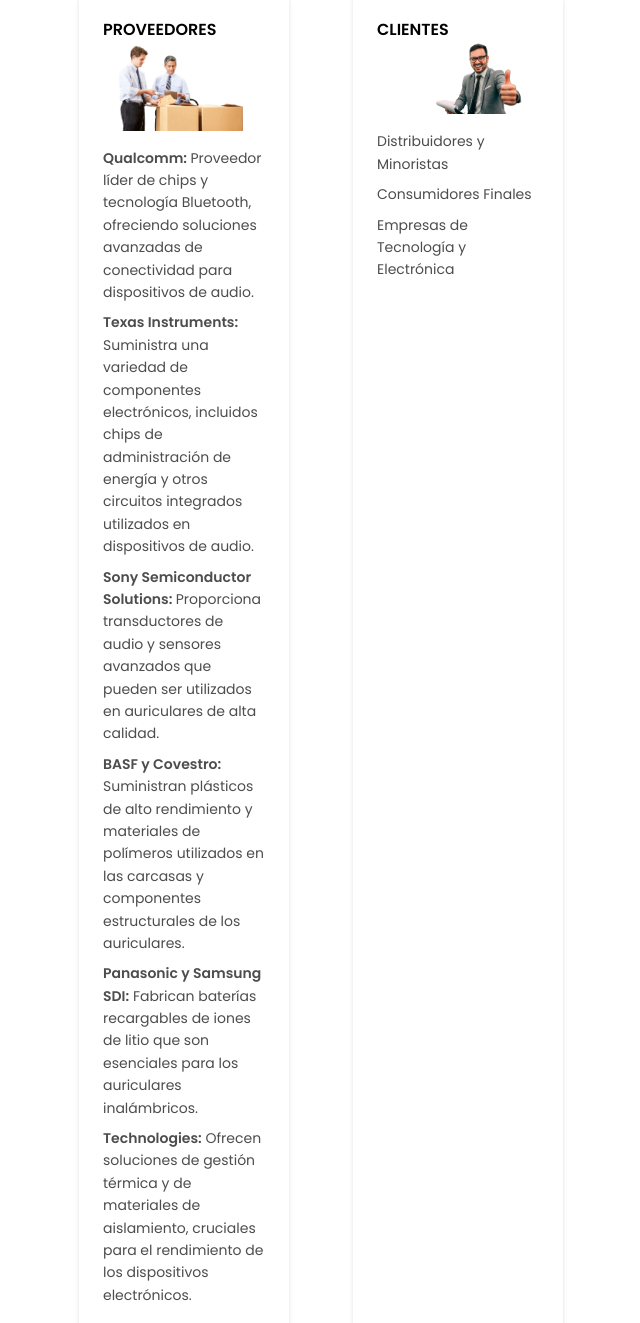
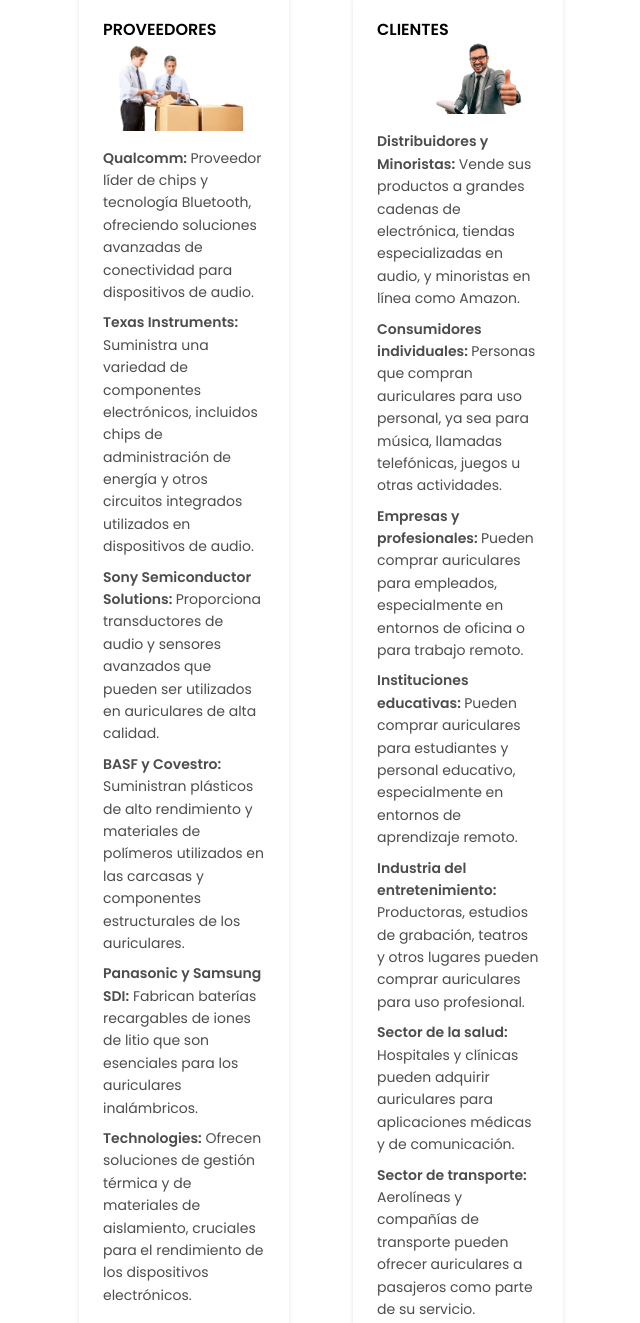
Before and after one commit to ZoeCGonzalez/TAEI, a plain HTML site: page index.html in a window 1280 px wide. Shown: the part 2052-3375 px from the top of the page, without its empty margins (182-822 px from the left). Drawn offline with nearby package versions, Linux system fonts and the light colour scheme.

Commit message:
relacion

```diff
--- a/index.html
+++ b/index.html
@@ -143,12 +143,17 @@
                     <h3 class="menu__name">CLIENTES</h3>
                     <img src="assets/img/20_consejos_01-removebg-preview.png" alt="" class="menu__img">
 
-                    <span class="menu__detail">Distribuidores y Minoristas</span>
-                    <span class="menu__detail">Consumidores Finales</span>
-                    <span class="menu__detail">Empresas de Tecnología y Electrónica</span>
+                    <span class="menu__detail"> <strong>Distribuidores y Minoristas:</strong> Vende sus productos a grandes cadenas de electrónica, tiendas especializadas en audio, y minoristas en línea como Amazon.</span>
+                    <span class="menu__detail"><strong> Consumidores individuales: </strong>Personas que compran auriculares para uso personal, ya sea para música, llamadas telefónicas, juegos u otras actividades.</span>
+                    <span class="menu__detail"><strong>Empresas y profesionales: </strong>Pueden comprar auriculares para empleados, especialmente en entornos de oficina o para trabajo remoto.</span>
+                    <span class="menu__detail"><strong>Instituciones educativas: </strong> Pueden comprar auriculares para estudiantes y personal educativo, especialmente en entornos de aprendizaje remoto.</span>
+                    <span class="menu__detail"><strong>Industria del entretenimiento: </strong>Productoras, estudios de grabación, teatros y otros lugares pueden comprar auriculares para uso profesional.</span>
+                    <span class="menu__detail"><strong>Sector de la salud:</strong> Hospitales y clínicas pueden adquirir auriculares para aplicaciones médicas y de comunicación.</span>
+                    <span class="menu__detail"><strong>Sector de transporte:</strong> Aerolíneas y compañías de transporte pueden ofrecer auriculares a pasajeros como parte de su servicio.</span>
                 </div>
             </div>
         </section>
+
 
         <section class="app section bd-container">
             <div class="app__container bd-grid">
```
